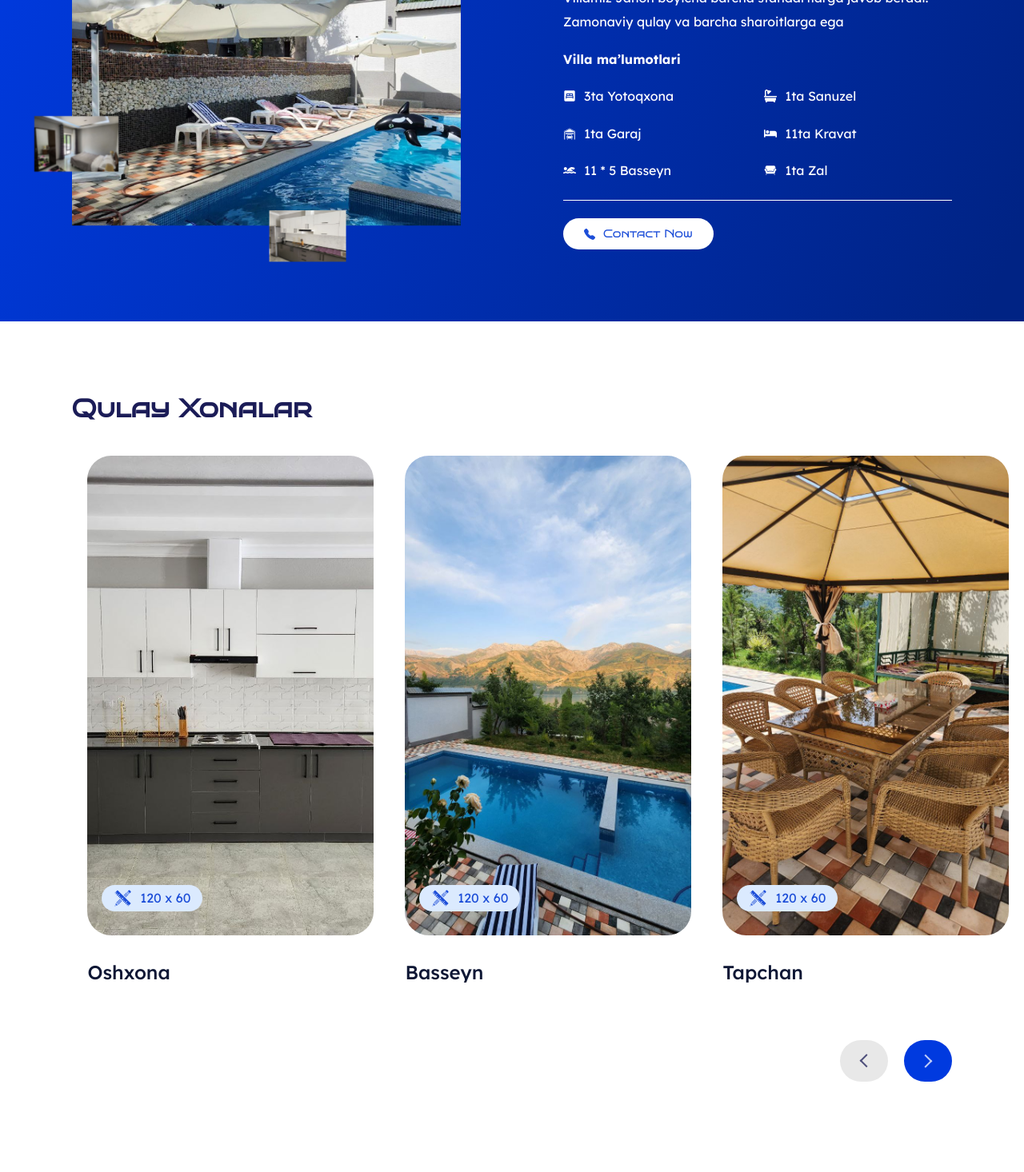
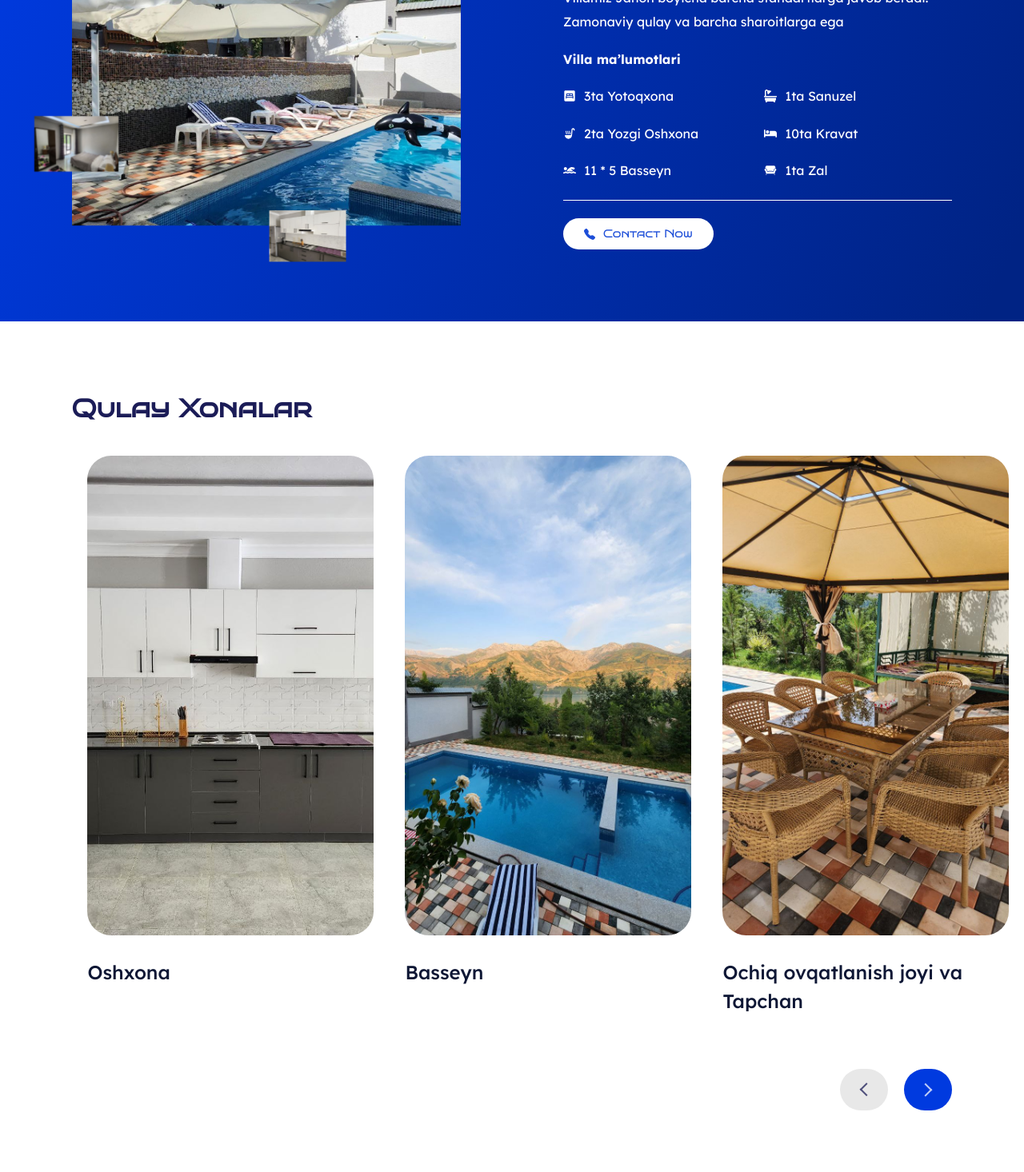
Before and after one commit to NextTechUZ/ViewVilla-client, a Next.js app: page / in a window 1280 px wide. Shown: the part 1006-2472 px from the top of the page at 80% size. Built offline with nearby package versions, Linux system fonts and the light colour scheme; a web font is replaced by a local one.

Commit message:
images added

```diff
--- a/src/components/sections/Gallary/gallary.module.scss
+++ b/src/components/sections/Gallary/gallary.module.scss
@@ -113,7 +113,7 @@ h1,button{
     }
     .image:nth-child(6) {
       grid-column: 2/3;
-      grid-row: 7/9;
+      grid-row: 7/9;      aspect-ratio: 1/2      ;
     }
   }
 }
--- a/src/components/sections/Rooms/ImageCard.tsx
+++ b/src/components/sections/Rooms/ImageCard.tsx
@@ -22,10 +22,7 @@ function ImageCard({
         className={styles.image}
 
       />
-      <p>
-        <GiPencilRuler size={23} />
-        {size}
-      </p>
+
       <h3>{name}</h3>
     </div>
   );
--- a/src/components/sections/Rooms/data.tsx
+++ b/src/components/sections/Rooms/data.tsx
@@ -13,7 +13,7 @@ import image9 from "/public/media/r9.jpg";
 export const rooms = [
   { id: "1",size:"120 x 60", name: "Oshxona", icon: <FaAccusoft />, imageSrc: image1.src },
   { id: "2",size:"120 x 60", name: "Basseyn", icon: <FaAccusoft />, imageSrc: image2.src },
-  { id: "3",size:"120 x 60", name: "Tapchan", icon: <FaAccusoft />, imageSrc: image3.src },
+  { id: "3",size:"120 x 60", name: "Ochiq ovqatlanish joyi va Tapchan", icon: <FaAccusoft />, imageSrc: image3.src },
   { id: "4",size:"120 x 60", name: "Zal", icon: <FaAccusoft />, imageSrc: image4.src },
   { id: "5",size:"120 x 60", name: "Hojatxona", icon: <FaAccusoft />, imageSrc: image5.src },
   { id: "6",size:"120 x 60", name: "1-chi yotoqxona", icon: <FaAccusoft />, imageSrc: image6.src },
--- a/src/components/sections/Statistics/data.tsx
+++ b/src/components/sections/Statistics/data.tsx
@@ -1,6 +1,6 @@
  import { GiSofa,GiHomeGarage, GiStairs } from "react-icons/gi"
-import { FaBath, FaBed, FaSwimmer } from "react-icons/fa"
-import { MdBedroomParent } from "react-icons/md"
+import { FaBath, FaBed, FaSwimmer,  } from "react-icons/fa"
+import { MdBedroomParent, MdSoupKitchen } from "react-icons/md"
 
 
 export const datas = [
@@ -9,9 +9,9 @@ export const datas = [
      }, {
         label:"1ta Sanuzel",icon:<FaBath/>
      }, {
-        label:"1ta Garaj",icon:<GiHomeGarage/>
+        label:"2ta Yozgi Oshxona",icon:<MdSoupKitchen/>
      }, {
-        label:"11ta Kravat",icon:<FaBed/>
+        label:"10ta Kravat",icon:<FaBed/>
      }, {
         label:"11 * 5 Basseyn",icon:<FaSwimmer/>
      }, {
```
